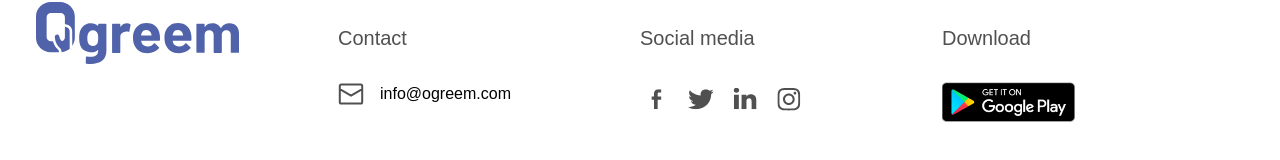
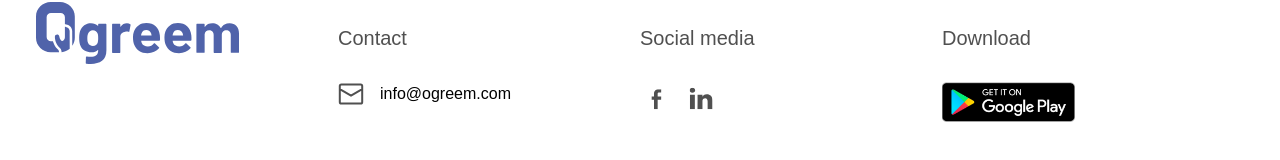
Before and after one commit to argha-shipansarker/ogreem-landing, a Next.js app: page / in a window 1280 px wide. Shown: the part 4225-4385 px from the top of the page. Built offline with nearby package versions, Linux system fonts and the light colour scheme.

Commit message:
Twitter and Instagram icon commented

```diff
--- a/components/layouts/Footer/index.js
+++ b/components/layouts/Footer/index.js
@@ -152,7 +152,7 @@ const Footer = () => {
                         </a>
 
 
-                        <svg
+                        {/* <svg
                             className="mr-2"
                             width="36"
                             height="35"
@@ -176,7 +176,7 @@ const Footer = () => {
                                     />
                                 </clipPath>
                             </defs>
-                        </svg>
+                        </svg> */}
 
                         <a href="https://www.linkedin.com/company/ogreem/about/" target="_blank">
                             <svg
@@ -206,7 +206,7 @@ const Footer = () => {
                             </svg>
                         </a>
 
-                        <svg
+                        {/* <svg
                             width="35"
                             height="35"
                             viewBox="0 0 35 35"
@@ -229,7 +229,7 @@ const Footer = () => {
                                     />
                                 </clipPath>
                             </defs>
-                        </svg>
+                        </svg> */}
                     </div>
                 </div>
 
```
Also changed, not shown: 3 other files (tests, documents, lock files or other folders).
